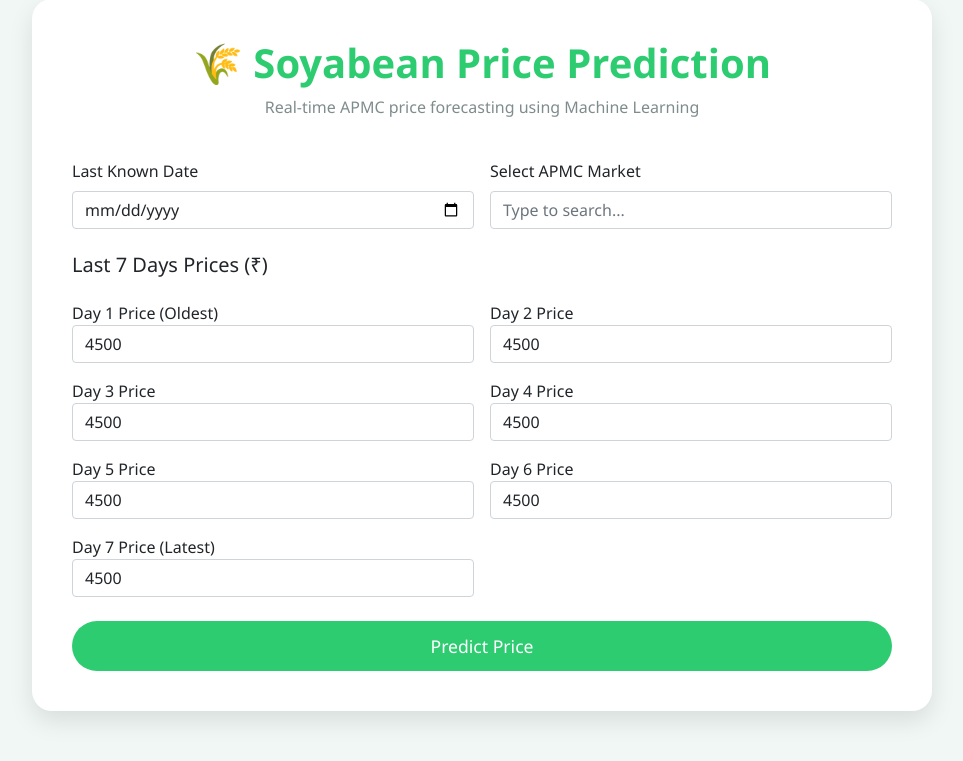
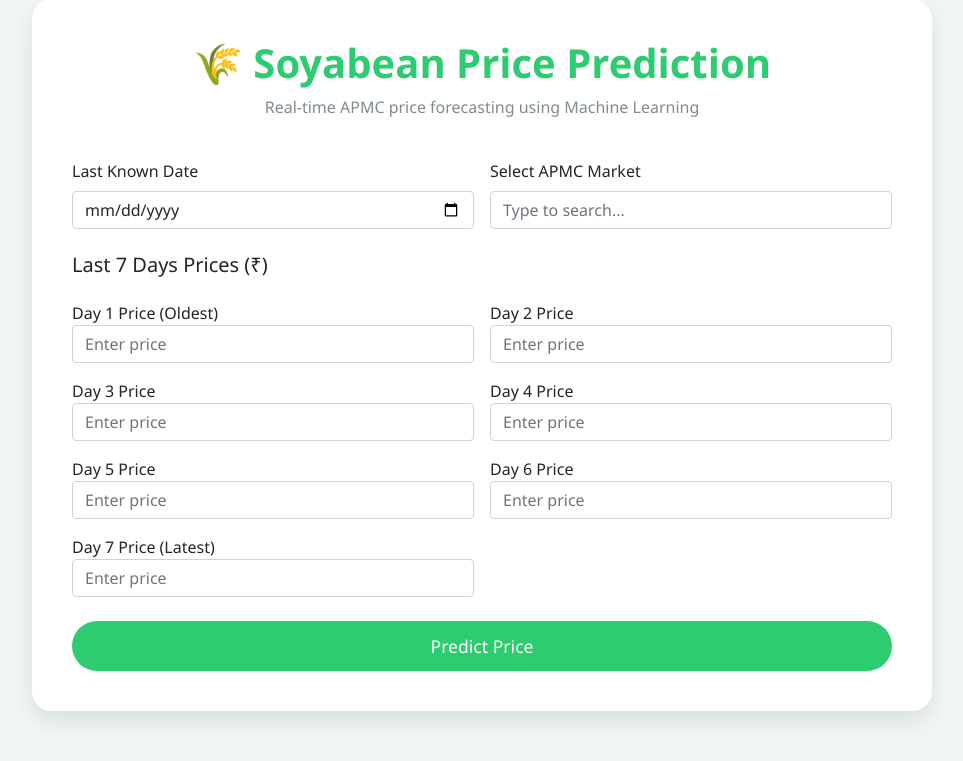
Before and after one commit to Vishal07238/Crop_price_Prediction_Project-, a Flask app: page / in a window 1280 px wide. Shown: the part 51-812 px from the top of the page, without its empty margins (158-1121 px from the left). Run offline with Flask 3, Linux system fonts and the light colour scheme; parts of the project's set-up code (start-up, migrations or seed data) failed here and were passed over.

Commit message:
Updated price input fields and backend logic

```diff
--- a/app.py
+++ b/app.py
@@ -10,7 +10,7 @@ app = Flask(__name__)
 MODEL_PATH = "soyabean_model_files/"
 
 print("------------------------------------------------")
-print("✅ RUNNING CLEAN APP (v3.0) - No GPU Error")
+print("✅ RUNNING CLEAN APP (v3.1) - GET + POST Enabled")
 print("------------------------------------------------")
 
 # Load models
@@ -26,7 +26,7 @@ try:
 
     le = joblib.load(os.path.join(MODEL_PATH, "label_encoder.pkl"))
     df_history = pd.read_csv(os.path.join(MODEL_PATH, "processed_data.csv"))
-    df_history['Price_Date'] = pd.to_datetime(df_history['Price_Date'])
+    df_history["Price_Date"] = pd.to_datetime(df_history["Price_Date"])
 
     print("✅ All Files Loaded Successfully!")
 
@@ -35,70 +35,85 @@ except Exception as e:
     raise e
 
 
-@app.route('/')
+@app.route("/")
 def home():
-    return render_template('index.html')
+    return render_template("index.html")
 
 
-@app.route('/predict', methods=['POST'])
+# 🔥 PERMANENT FIX: GET + POST
+@app.route("/predict", methods=["GET", "POST"])
 def predict():
+
+    # ✅ When clicked in browser
+    if request.method == "GET":
+        return jsonify({
+            "message": "Crop Price Prediction API is running successfully.",
+            "usage": {
+                "method": "POST",
+                "endpoint": "/predict",
+                "required_fields": ["market", "date", "prices"]
+            }
+        })
+
+    # ✅ When called from frontend / Postman
     try:
         data = request.get_json()
-        market_name = data['market']
-        selected_date = pd.to_datetime(data['date'])
-        user_prices = np.array(data['prices'])
+
+        market_name = data["market"]
+        selected_date = pd.to_datetime(data["date"])
+        user_prices = np.array(data["prices"])
 
         if market_name not in le.classes_:
-            return jsonify({'error': 'Market not found'}), 400
+            return jsonify({"error": "Market not found"}), 400
 
         # Feature Engineering
-        mask = (df_history['Market'] == market_name) & (
-            df_history['Price_Date'] < selected_date - timedelta(days=6)
+        mask = (df_history["Market"] == market_name) & (
+            df_history["Price_Date"] < selected_date - timedelta(days=6)
         )
 
-        older_history = df_history[mask].sort_values('Price_Date').tail(15)
+        older_history = df_history[mask].sort_values("Price_Date").tail(15)
 
         if len(older_history) < 15:
             older_prices = np.full(15, user_prices[0])
         else:
-            older_prices = older_history['Modal_Price'].values
+            older_prices = older_history["Modal_Price"].values
 
         full_price_series = np.concatenate([older_prices, user_prices])
 
         features = {}
-        features['Market_Encoded'] = le.transform([market_name])[0]
+        features["Market_Encoded"] = le.transform([market_name])[0]
 
         # Lags
-        features['lag_1'] = full_price_series[-2]
-        features['lag_2'] = full_price_series[-3]
-        features['lag_3'] = full_price_series[-4]
-        features['lag_5'] = full_price_series[-6]
-        features['lag_7'] = full_price_series[-8]
-        features['lag_14'] = full_price_series[-15]
-        features['lag_21'] = full_price_series[-22]
+        features["lag_1"] = full_price_series[-2]
+        features["lag_2"] = full_price_series[-3]
+        features["lag_3"] = full_price_series[-4]
+        features["lag_5"] = full_price_series[-6]
+        features["lag_7"] = full_price_series[-8]
+        features["lag_14"] = full_price_series[-15]
+        features["lag_21"] = full_price_series[-22]
 
         # Rolling stats
         prev_prices = full_price_series[:-1]
-        features['rolling_mean_3'] = np.mean(prev_prices[-3:])
-        features['rolling_mean_7'] = np.mean(prev_prices[-7:])
-        features['rolling_mean_14'] = np.mean(prev_prices[-14:])
-        features['rolling_std_7'] = np.std(prev_prices[-7:])
-        features['rolling_std_14'] = np.std(prev_prices[-14:])
+        features["rolling_mean_3"] = np.mean(prev_prices[-3:])
+        features["rolling_mean_7"] = np.mean(prev_prices[-7:])
+        features["rolling_mean_14"] = np.mean(prev_prices[-14:])
+        features["rolling_std_7"] = np.std(prev_prices[-7:])
+        features["rolling_std_14"] = np.std(prev_prices[-14:])
 
         # EMA
         temp_series = pd.Series(prev_prices)
-        features['ema_7'] = temp_series.ewm(span=7, adjust=False).mean().iloc[-1]
+        features["ema_7"] = temp_series.ewm(span=7, adjust=False).mean().iloc[-1]
 
         # Momentum
-        features['price_change_1d'] = prev_prices[-1] - prev_prices[-2]
-        features['price_change_7d'] = prev_prices[-1] - prev_prices[-7]
+        features["price_change_1d"] = prev_prices[-1] - prev_prices[-2]
+        features["price_change_7d"] = prev_prices[-1] - prev_prices[-7]
 
         # Date features
-        features['day_of_week'] = selected_date.dayofweek
-        features['month'] = selected_date.month
-        features['quarter'] = selected_date.quarter
-        features['month_sin'] = np.sin(2 * np.pi * selected_date.month / 12)
-        features['month_cos'] = np.cos(2 * np.pi * selected_date.month / 12)
+        features["day_of_week"] = selected_date.dayofweek
+        features["month"] = selected_date.month
+        features["quarter"] = selected_date.quarter
+        features["month_sin"] = np.sin(2 * np.pi * selected_date.month / 12)
+        features["month_cos"] = np.cos(2 * np.pi * selected_date.month / 12)
 
         feature_order = [
             "Market_Encoded",
@@ -126,15 +141,15 @@ def predict():
         ) / 3
 
         return jsonify({
-            'pred_3': round(pred_3, 2),
-            'pred_7': round(pred_7, 2),
-            'date_3': (selected_date + timedelta(days=3)).strftime('%d-%b-%Y'),
-            'date_7': (selected_date + timedelta(days=7)).strftime('%d-%b-%Y')
+            "pred_3": round(pred_3, 2),
+            "pred_7": round(pred_7, 2),
+            "date_3": (selected_date + timedelta(days=3)).strftime("%d-%b-%Y"),
+            "date_7": (selected_date + timedelta(days=7)).strftime("%d-%b-%Y")
         })
 
     except Exception as e:
         print(f"Prediction Error: {e}")
-        return jsonify({'error': str(e)}), 500
+        return jsonify({"error": str(e)}), 500
 
 
 # 🔥 REQUIRED FOR RENDER / GUNICORN
@@ -142,5 +157,5 @@ if __name__ != "__main__":
     gunicorn_app = app
 
 
-if __name__ == '__main__':
+if __name__ == "__main__":
     app.run(debug=True)
--- a/templates/index.html
+++ b/templates/index.html
@@ -240,13 +240,40 @@
 
                 <div class="col-12 mt-4"><h5>Last 7 Days Prices (₹)</h5></div>
 
-                <div class="col-md-6"><label>Day 1 Price (Oldest)</label><input type="number" class="form-control price-input" required value="4500"></div>
-                <div class="col-md-6"><label>Day 2 Price</label><input type="number" class="form-control price-input" required value="4500"></div>
-                <div class="col-md-6"><label>Day 3 Price</label><input type="number" class="form-control price-input" required value="4500"></div>
-                <div class="col-md-6"><label>Day 4 Price</label><input type="number" class="form-control price-input" required value="4500"></div>
-                <div class="col-md-6"><label>Day 5 Price</label><input type="number" class="form-control price-input" required value="4500"></div>
-                <div class="col-md-6"><label>Day 6 Price</label><input type="number" class="form-control price-input" required value="4500"></div>
-                <div class="col-md-6"><label>Day 7 Price (Latest)</label><input type="number" class="form-control price-input" required value="4500"></div>
+                <div class="col-md-6">
+                    <label>Day 1 Price (Oldest)</label>
+                    <input type="number" class="form-control price-input" placeholder="Enter price" required>
+                </div>
+
+                <div class="col-md-6">
+                    <label>Day 2 Price</label>
+                    <input type="number" class="form-control price-input" placeholder="Enter price" required>
+                </div>
+
+                <div class="col-md-6">
+                    <label>Day 3 Price</label>
+                    <input type="number" class="form-control price-input" placeholder="Enter price" required>
+                </div>
+
+                <div class="col-md-6">
+                    <label>Day 4 Price</label>
+                    <input type="number" class="form-control price-input" placeholder="Enter price" required>
+                </div>
+
+                <div class="col-md-6">
+                    <label>Day 5 Price</label>
+                    <input type="number" class="form-control price-input" placeholder="Enter price" required>
+                </div>
+
+                <div class="col-md-6">
+                    <label>Day 6 Price</label>
+                    <input type="number" class="form-control price-input" placeholder="Enter price" required>
+                </div>
+
+                <div class="col-md-6">
+                    <label>Day 7 Price (Latest)</label>
+                    <input type="number" class="form-control price-input" placeholder="Enter price" required>
+                </div>
 
                 <div class="col-12 mt-4">
                     <button type="submit" class="btn btn-primary btn-predict">Predict Price</button>
```
